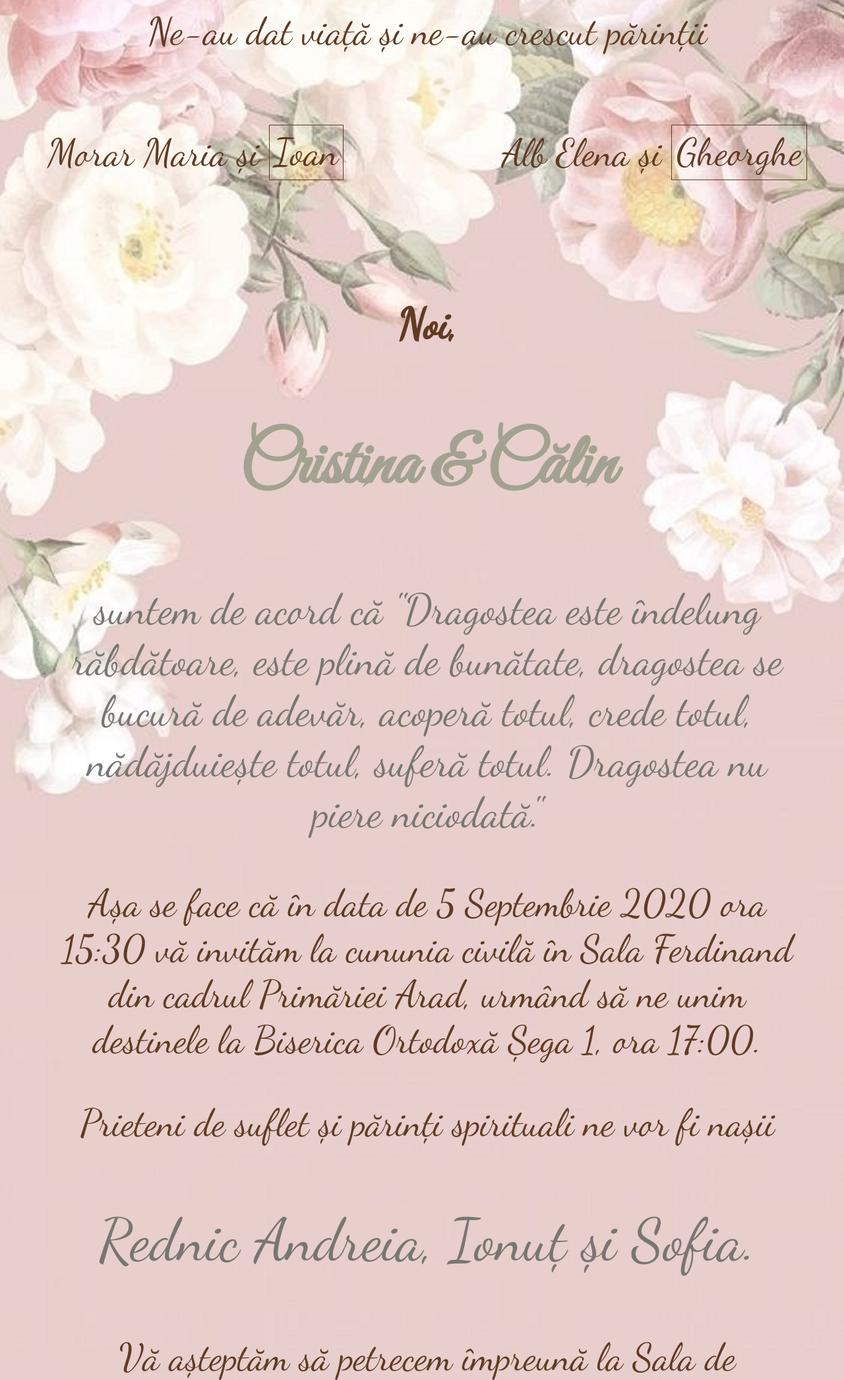
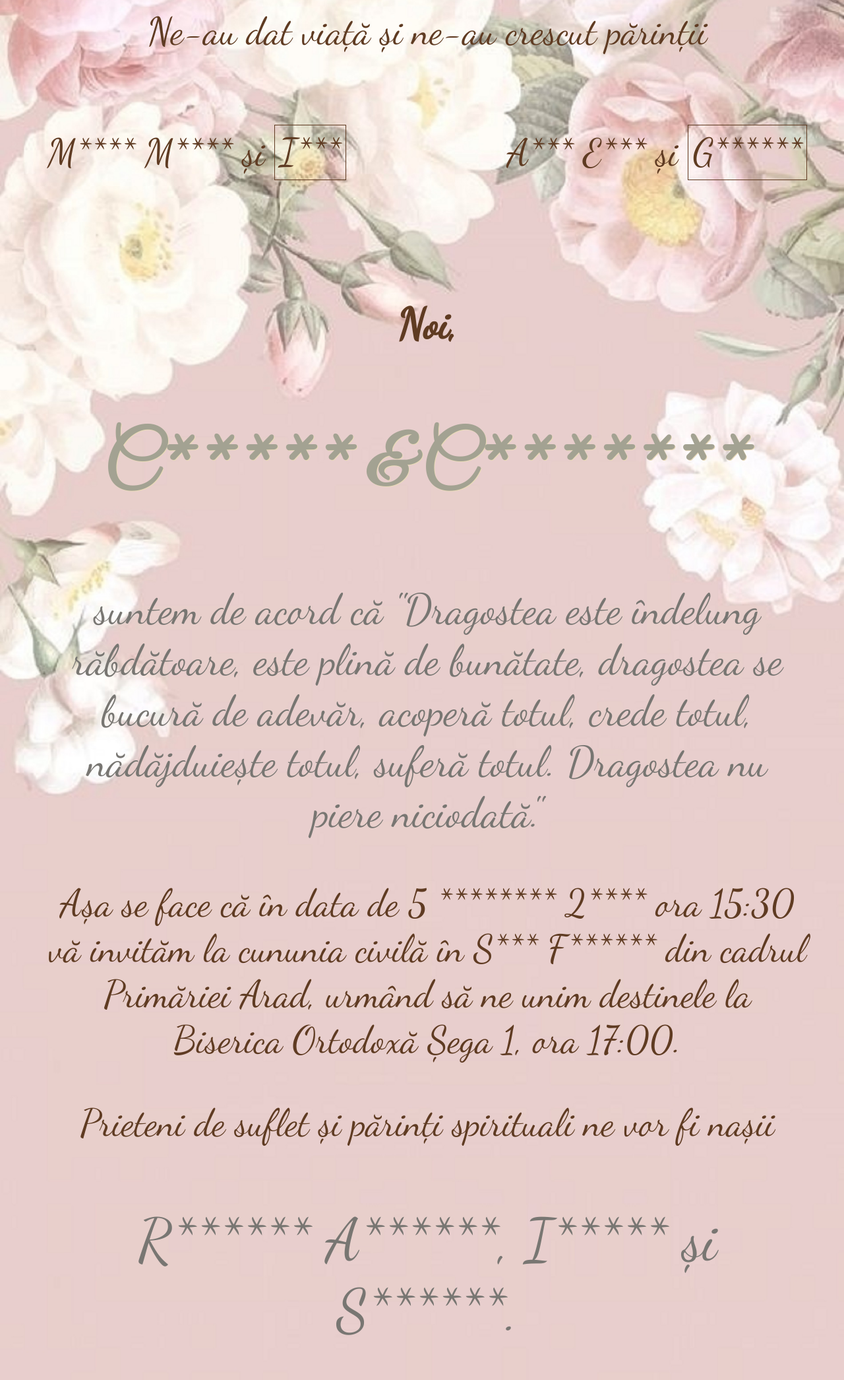
Before and after one commit to rosubogdangheorghe/-_and_-_wedding_invitation, a plain HTML site: page index.html in a window 1280 px wide. Shown: the part 63-2154 px from the top of the page at 66% size. Drawn offline with Linux system fonts and the light colour scheme; a web font is replaced by a local one.

Commit message:
Update index.html

```diff
--- a/index.html
+++ b/index.html
@@ -23,7 +23,7 @@
 
     <link href="assets/css/style.css" rel="stylesheet" type="text/css">
 	<link href="https://fonts.googleapis.com/css2?family=Dancing+Script&family=Great+Vibes&family=Merienda+One&family=Oleo+Script&family=Playball&family=Tangerine&display=swap" rel="stylesheet">
-	<title>Cristina si Calin</title>
+	<title>C************* si C**************</title>
   </head>
   <body>
     <main class="principal">
@@ -31,36 +31,36 @@
 
 			<p>Ne-au dat viață și ne-au crescut părinții</p>
 
-				<p id = "parinti1">Morar Maria și <span>Ioan</span></p>
-				<p id = "parinti2">Alb Elena și <span>Gheorghe</span></p>
+				<p id = "parinti1">M**** M**** și <span>I***</span></p>
+				<p id = "parinti2">A*** E*** și <span>G******</span></p>
 		</div>
 		<div>
 				<br>
 				<br>
 				<br>
 				<h5 id="title">Noi,</h5>
-       			<h3 id = "miri">Cristina &amp; Călin</h3>
+       			<h3 id = "miri">C***** &amp; C*******</h3>
 <!--				<p>Suntem de acord că:</p>-->
 				<p id="citat">suntem de acord că &quot;Dragostea este îndelung răbdătoare, este plină de bunătate, dragostea se bucură de adevăr,
 			acoperă totul, crede totul, nădăjduiește totul, suferă totul. Dragostea nu piere niciodată.&quot;</p>
 			<!--			<p>&#x28;Corinteni&#x29;</p>-->
 		</div>
 		<div>
-       	<p id="invitatie">Așa se face că în data de 5 Septembrie 2020 ora 15:30 vă invităm la cununia civilă în Sala Ferdinand
+       	<p id="invitatie">Așa se face că în data de 5 ******** 2**** ora 15:30 vă invităm la cununia civilă în S*** F******
 			din cadrul Primăriei Arad, urmând să ne unim destinele la Biserica Ortodoxă Șega 1, ora 17:00.</p>
 
 
 
 		   <p>Prieteni de suflet și părinți spirituali ne vor fi nașii</p>
 
-		   <p id = "nasi">Rednic Andreia, Ionuț și Sofia.</p>
+		   <p id = "nasi">R****** A******, I***** și S******.</p>
 
 <!--		<div id="text">-->
-		   <p>Vă așteptăm să petrecem împreună la Sala de Evenimente Palacio din Arad începând cu ora 19:00. </p>
+		   <p>Vă așteptăm să petrecem împreună la Sala de Evenimente P******** din ****** începând cu ora 19:00. </p>
 
 		    <p>Așteptăm confirmarea dvs. până în 16.08.2020 la telefon:</p>
 
-		    <p id="telefon">Cristina: <a href="tel:+40740403943">0740 403 943</a>; Călin: <a href="tel:+40741103187">0741 103 187</a></p>
+		    <p id="telefon">Cristina: <a href="tel:+4074*********">074* *** ***</a>; Călin: <a href="tel:+4074*********">074* *** ***</a></p>
 
 		    <p>Adresele locațiilor le puteți vedea mai jos:</p>
 
```
